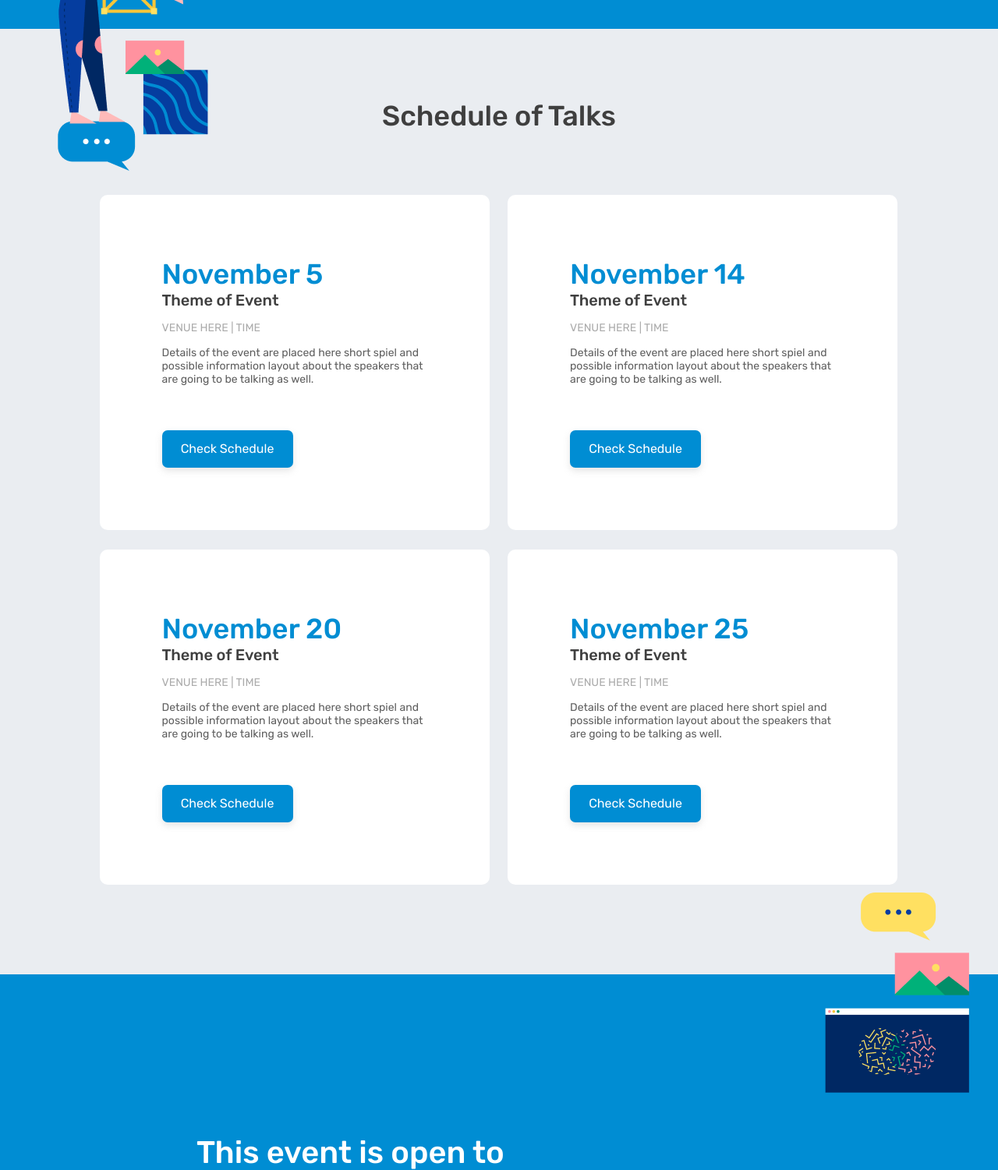
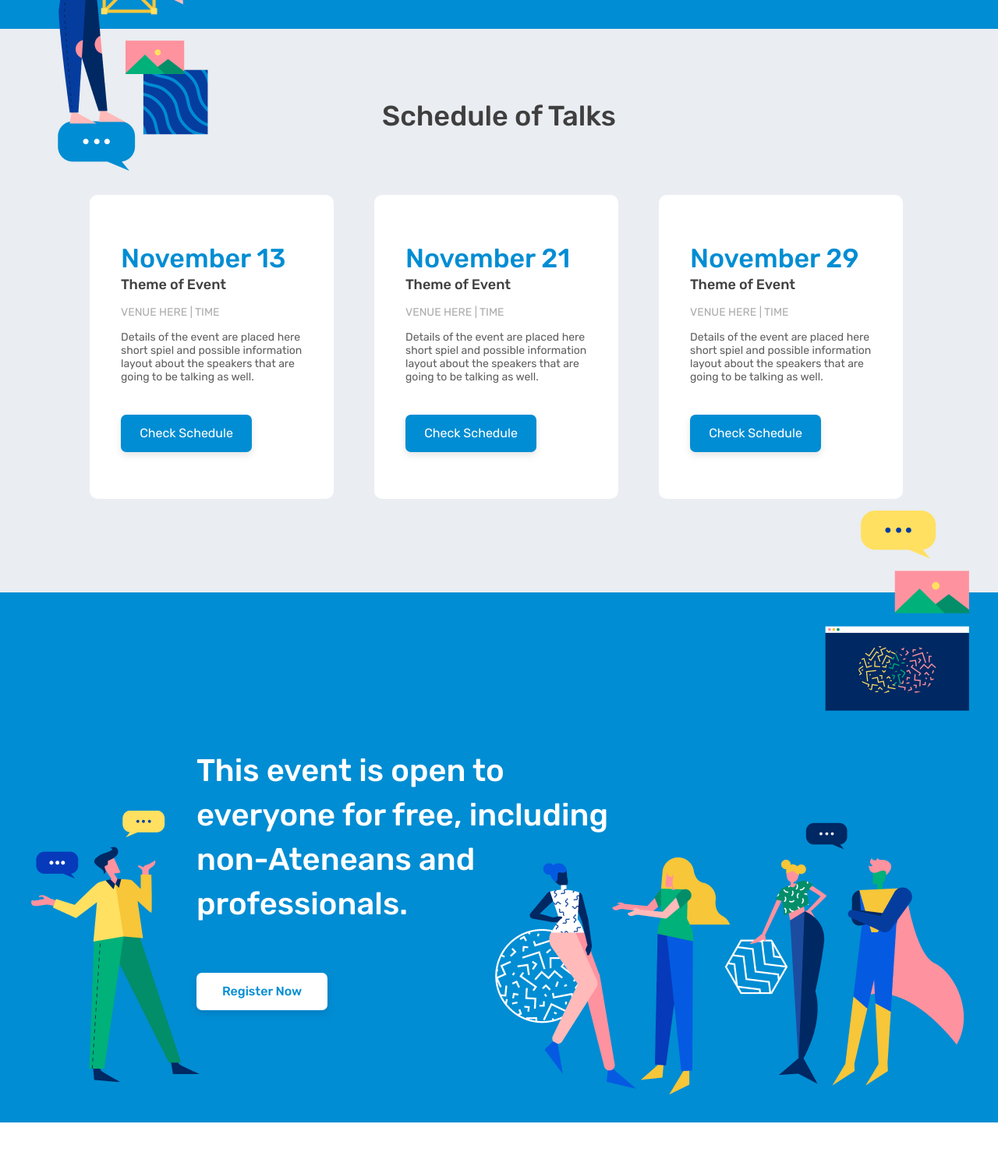
Before and after one commit to UXSoc/ux-chill-website-2019, a PHP site: page / in a window 1280 px wide; the page is wider, and only the part inside the window is pictured. Shown: the part 2446-3947 px from the top of that part at 78% size. Run offline with PHP 8.4, Linux system fonts and the light colour scheme; grey boxes labelled with a size stand in for pictures from a placeholder-image service; some libraries are stand-ins or nearby versions.

Commit message:
schedule

```diff
--- a/chill.css
+++ b/chill.css
@@ -292,7 +292,7 @@ body {
 
 	#uxc-3 {
 	  background: #EAEDF1;
-	  padding: 90px 0px;
+	  padding: 90px 0px 120px 0px;
 	  position: relative;
 	}
 
@@ -305,38 +305,38 @@ body {
 
 	.uxc3-container {
 	  margin: auto;
-	  width: 1025px;
+	  width: 1050px;
 	  margin-top: 80px;
 		display: grid;
-		grid-template-columns: auto auto;
+		grid-template-columns: auto auto auto;
 		grid-template-rows: auto auto;
 	}
 
 	.uxc3-box {
-	  width: 340px;
+	  width: 233px;
 	  height: 270px;
-	  padding: 80px;
+	  padding: 60px 40px;
 	  background: white;
 	  display: inline-block;
-	  margin-bottom: 25px;
 	  vertical-align: top;
 	  position: relative;
 	  border-radius: 10px;
+		margin-left: 45px
 	}
 
-	.uxc3-box:nth-child(odd) {
-	  margin-right: 22px;
+	.uxc3-box:nth-child(1) {
+	  margin-left: 0px;
 	}
 
 	.uxc3-box h2 {
 	  margin: 0px;
-	  font: 500 36px/43px Rubik, sans-serif;
+	  font: 500 34px/43px Rubik, sans-serif;
 	  color: #008DD3;
 	}
 
 	.uxc3-box h3 {
 	  margin: 0px;
-	  font: 500 20px/24px Rubik, sans-serif;
+	  font: 500 18px/24px Rubik, sans-serif;
 	  color: #3f3f3f;
 	}
 
@@ -364,8 +364,8 @@ body {
 	  border-radius: 7px;
 	  box-shadow: 0px 4px 8px rgba(169, 169, 169, 0.3);
 	  position: absolute;
-	  bottom: 80px;
-	  left: 80px;
+	  bottom: 60px;
+	  left: 40px;
 	}
 
 	.uxc3-img1 {
--- a/index.html
+++ b/index.html
@@ -319,7 +319,7 @@
           <img src="./assets/close.svg" alt="close" class="close">
         </div>
         <div class="talkmodal">
-          <h1>Schedule for November 5</h1>
+          <h1>Schedule for November 13</h1>
           <h2>EXTRA INFO IF NECESSARY IN HEADLINE</H3>
       <center>
         <p>
@@ -346,7 +346,7 @@
           <img src="./assets/close.svg" alt="close" class="close">
         </div>
         <div class="talkmodal">
-          <h1>Schedule for November 14</h1>
+          <h1>Schedule for November 21</h1>
           <h2>EXTRA INFO IF NECESSARY IN HEADLINE</h2>
           <center>
             <p>
@@ -374,7 +374,7 @@
           <img src="./assets/close.svg" alt="close" class="close">
         </div>
         <div class="talkmodal">
-          <h1>Schedule for November 20</h1>
+          <h1>Schedule for November 29</h1>
           <h2>EXTRA INFO IF NECESSARY IN HEADLINE</H3>
           <center>
             <p>
@@ -392,29 +392,7 @@
       </div>
     </div></div>
 
-    <div id="talk4-popup" class="modal-content"><div id="talkmodal">
-      <div id="talkmodal">
-        <div class="close-container">
-          <img src="./assets/close.svg" alt="close" class="close">
-        </div>
-        <div class="talkmodal">
-          <h1>Schedule for November 25</h1>
-          <h2>EXTRA INFO IF NECESSARY IN HEADLINE</h2>
-          <center>
-            <p>
-              <b>8:00 am</b> <span>Registration</span><br>
-              <b>11:00 am</b> <span>Registration here</span><br>
-              <b>12:00 pm</b> <span>Registration</span><br>
-              <b>1:00 pm</b> <span>Talk</span><br>
-              <b>8:00 pm</b> <span>Registration</span><br>
-              <b>8:00 pm</b> <span>Registration</span>
-            </p>
 
-              <a><div class="talkregbutton">Register Now</div></a>
-          </center>
-        </div>
-      </div>
-    </div></div>
 
 <!-- talk schedule modals end -->
 
@@ -428,7 +406,7 @@
 <div class="uxc3-container">
 
 <div class="uxc3-box">
-<h2>November 5</h2>
+<h2>November 13</h2>
         <h3>Theme of Event</h3>
         <h4>VENUE HERE | TIME</H4>
 
@@ -440,7 +418,7 @@
       </div>
 
       <div class="uxc3-box">
-        <h2>November 14</h2>
+        <h2>November 21</h2>
         <h3>Theme of Event</h3>
         <h4>VENUE HERE | TIME</H4>
 
@@ -452,25 +430,13 @@
       </div>
 
       <div class="uxc3-box">
-        <h2>November 20</h2>
+        <h2>November 29</h2>
         <h3>Theme of Event</h3>
         <h4>VENUE HERE | TIME</H4>
 
         <p>Details of the event are placed here short spiel and possible information layout about the speakers that are going to be talking as well.</p>
 
         <a href="#" class="modal-link" data-modal-target="talk3-popup">
-          <div class="box-button">Check Schedule</div>
-        </a>
-      </div>
-
-      <div class="uxc3-box">
-        <h2>November 25</h2>
-        <h3>Theme of Event</h3>
-        <h4>VENUE HERE | TIME</H4>
-
-        <p>Details of the event are placed here short spiel and possible information layout about the speakers that are going to be talking as well.</p>
-
-        <a href="#" class="modal-link" data-modal-target="talk4-popup">
           <div class="box-button">Check Schedule</div>
         </a>
       </div>
--- a/style.css
+++ b/style.css
@@ -333,6 +333,10 @@
     text-decoration: none;
   }
 
+  .uxc3-box:nth-child(1) {
+	  margin-left: auto;
+	}
+
   .box-button {
     width: 120px;
     border-radius: 7px;
```
